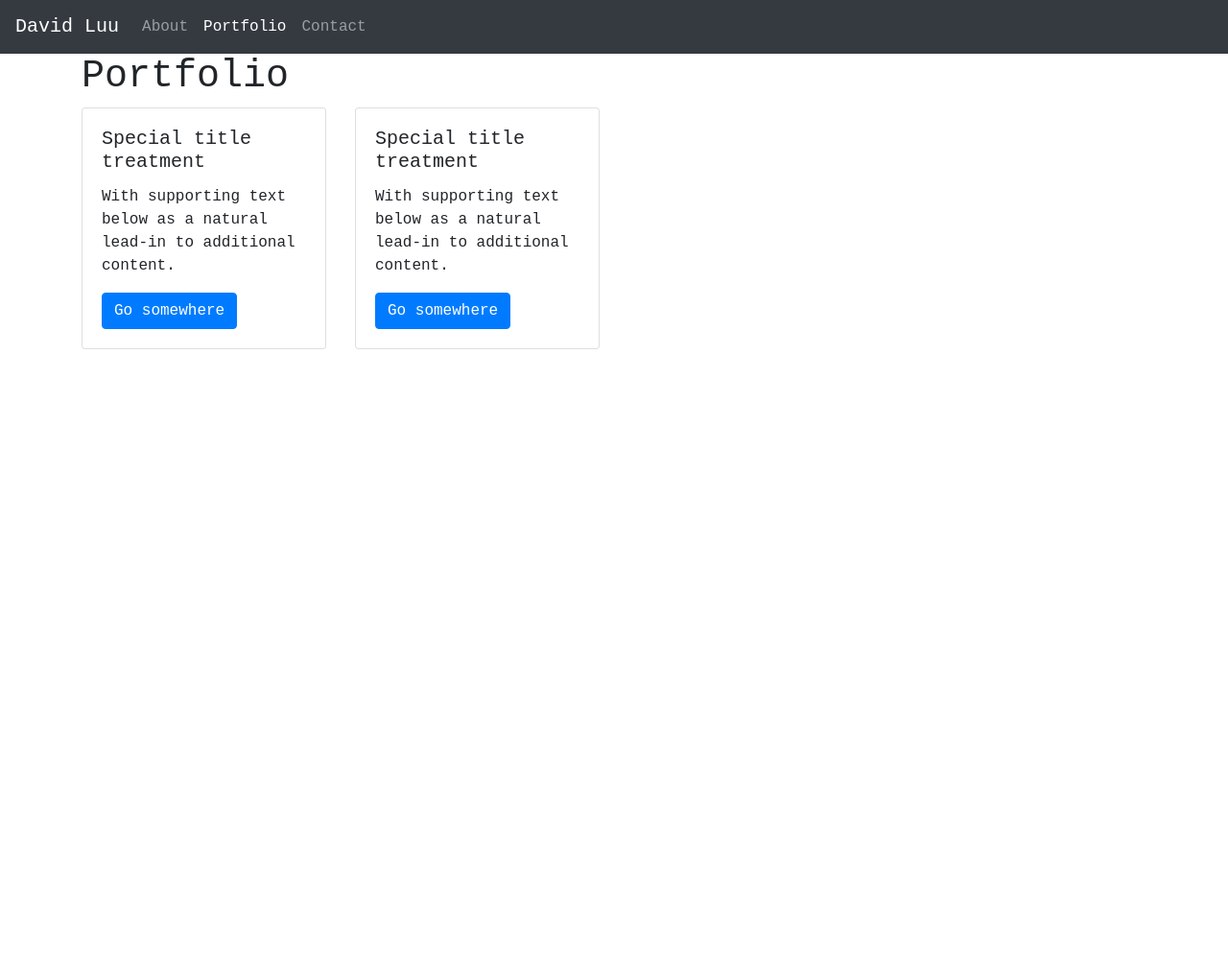
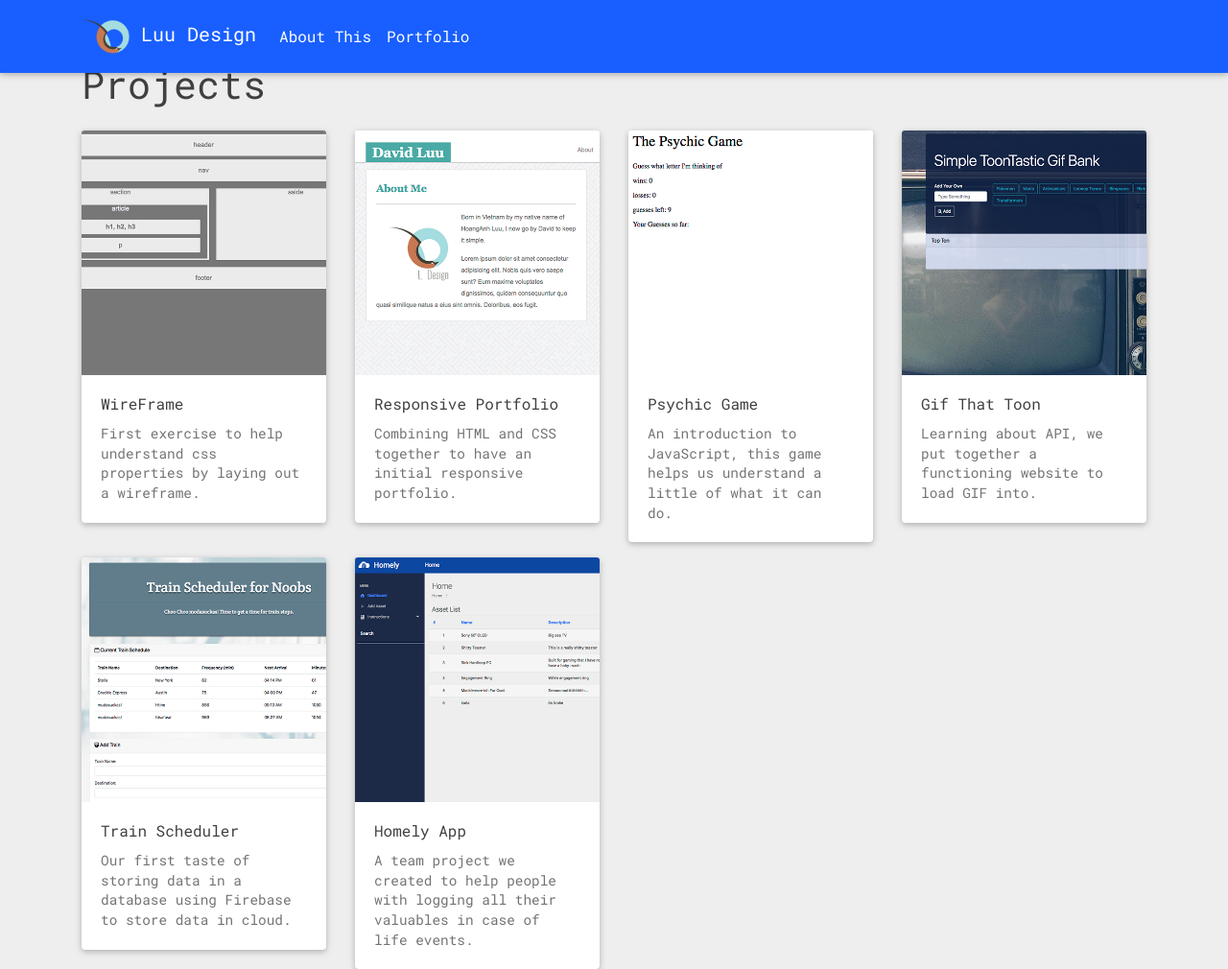
Before and after one commit to smpldvd/Bootstrap-Portfolio, a plain HTML site: page portfolio.html in a window 1280 px wide. Shown: the whole page at 96% size. Before the commit the page ends 800 px from the top, so only its background shows below. Drawn offline with nearby package versions, Linux system fonts and the light colour scheme; some packages are replaced by stand-ins of ours; files that its build step writes are made by us from their sources; a web font is replaced by a local one.

Commit message:
Remove lorem and set text, as well as style portfolio.

```diff
--- a/asset/css/style.css
+++ b/asset/css/style.css
@@ -1,10 +1,54 @@
-html, body {
-    font-family: 'Roboto Mono', monospace;
-    font-style: normal;
-    font-weight: 400;
+html body main {
+    margin-top: 5%;
 }
 
-html, body, #intro {
+*,
+*::before,
+*::after {
+  box-sizing: border-box; }
+
+html {
+  font-family: sans-serif;
+  line-height: 1.15;
+  -webkit-text-size-adjust: 100%;
+  -ms-text-size-adjust: 100%;
+  -ms-overflow-style: scrollbar;
+  -webkit-tap-highlight-color: transparent; }
+
+@-ms-viewport {
+  width: device-width; }
+
+article, aside, dialog, figcaption, figure, footer, header, hgroup, main, nav, section {
+  display: block; }
+
+body {
+  margin: 0;
+  font-size: 1rem;
+  font-family: 'Roboto Mono', monospace;
+  font-style: normal;
+  font-weight: 400;
+  line-height: 1.428571429;
+  color: #404040;
+  text-align: left;
+  background-color: #EEEEEE; }
+
+[tabindex="-1"]:focus {
+  outline: 0 !important; }
+
+hr {
+  box-sizing: content-box;
+  height: 0;
+  overflow: visible; }
+
+h1, h2, h3, h4, h5, h6 {
+  margin-top: 0;
+  margin-bottom: 0.5rem; }
+
+p {
+  margin-top: 0;
+  margin-bottom: 1rem; }
+
+  html, body, #intro {
     height: 100%;
 }
 
@@ -21,16 +65,16 @@ html, body, #intro {
 }
 
 .top-nav-collapse {
-    background-color: #24355C;
+    background-color: #195FFF;
   }
   @media (max-width: 768px) {
     .navbar:not(.top-nav-collapse) {
-      background-color: #24355C;
+      background-color: #195FFF;
     }
   }
   @media (min-width: 800px) and (max-width: 850px) {
     .navbar:not(.top-nav-collapse) {
-      background-color: #24355C;
+      background-color: #195FFF;
     }
   }
 
@@ -41,3 +85,41 @@ html, body, #intro {
 	padding-top: 12px;
 	padding-bottom: 12px;
 }
+
+.bg-blue {
+    background-color: #195FFF;
+}
+
+.container {
+    width: 100%;
+    padding-right: 15px;
+    padding-left: 15px;
+    margin-right: auto;
+    margin-left: auto; }
+    @media (min-width: 576px) {
+      .container {
+        max-width: 540px; } }
+    @media (min-width: 768px) {
+      .container {
+        max-width: 720px; } }
+    @media (min-width: 992px) {
+      .container {
+        max-width: 960px; } }
+    @media (min-width: 1200px) {
+      .container {
+        max-width: 1140px; } }
+
+  .container-fluid {
+    width: 100%;
+    padding-right: 15px;
+    padding-left: 15px;
+    margin-right: auto;
+    margin-left: auto; }
+
+  .row {
+    display: -ms-flexbox;
+    display: flex;
+    -ms-flex-wrap: wrap;
+        flex-wrap: wrap;
+    margin-right: -15px;
+    margin-left: -15px; }
--- a/portfolio.html
+++ b/portfolio.html
@@ -4,55 +4,113 @@
 <head>
     <meta charset="UTF-8">
     <title>D.Luu | Portfolio</title>
-    <link rel="stylesheet" href="https://stackpath.bootstrapcdn.com/bootstrap/4.1.1/css/bootstrap.min.css" integrity="sha384-WskhaSGFgHYWDcbwN70/dfYBj47jz9qbsMId/iRN3ewGhXQFZCSftd1LZCfmhktB"
-        crossorigin="anonymous">
-    <link rel="stylesheet" type="text/css" href="asset/style.css">
-</head>
+    <link rel="stylesheet" href="https://stackpath.bootstrapcdn.com/bootstrap/4.1.1/css/bootstrap.min.css" integrity="sha384-WskhaSGFgHYWDcbwN70/dfYBj47jz9qbsMId/iRN3ewGhXQFZCSftd1LZCfmhktB" crossorigin="anonymous">
+    <link href="https://cdnjs.cloudflare.com/ajax/libs/mdbootstrap/4.5.5/css/mdb.min.css" rel="stylesheet">
+    <link rel="stylesheet" href="https://cdnjs.cloudflare.com/ajax/libs/material-design-iconic-font/2.2.0/css/material-design-iconic-font.min.css">
+    <link href="https://fonts.googleapis.com/css?family=Roboto|Roboto+Condensed|Roboto+Mono|Roboto+Slab" rel="stylesheet">
+    <link rel="stylesheet" href="https://use.typekit.net/axr1ees.css">
+    <link rel="stylesheet" type="text/css" href="asset/css/style.css">
 
 <body>
-    <nav class="navbar navbar-expand-lg navbar-dark bg-dark">
-        <a class="navbar-brand" href="index.html">David Luu</a>
+    <nav class="navbar navbar-expand-lg navbar-dark bg-blue fixed-top">
+        <div class="container">
+            <a class="navbar-brand" href="index.html">
+                <img src="asset/img/logo.png" width="50" height="50" class="d-inline-block align-center" alt="Luu Design Logo">
+                Luu Design
+            </a>
             <button class="navbar-toggler" type="button" data-toggle="collapse" data-target="#navbarNavAltMarkup" aria-controls="navbarNavAltMarkup"
                 aria-expanded="false" aria-label="Toggle navigation">
                 <span class="navbar-toggler-icon"></span>
             </button>
             <div class="collapse navbar-collapse" id="navbarNavAltMarkup">
-            <div class="navbar-nav navbar-right">
-                <a class="nav-item nav-link" href="index.html">About
+                <ul class="navbar-nav navbar-right">
+                    <li class="nav-item">
+                        <a class="nav-item nav-link" href="index.html">About This
                             <span class="sr-only">(current)</span>
                         </a>
+                    </li>
+                    <li class="nav-item">
                         <a class="nav-item nav-link active" href="portfolio.html">Portfolio</a>
-                <a class="nav-item nav-link" href="contact.html">Contact</a>
+                    </li>
+                </ul>
             </div>
         </div>
     </nav>
-    <div class="container">
+    <main class="container">
         <div class="row">
             <div class="col-md-12">
-                <h1>Portfolio</h1>
+                <h1>Projects</h1>
             </div>
         </div>
-        <div class="row">
+        <div class="row mt-3">
             <div class="col-sm-6 col-md-3">
                 <div class="card">
+                    <img class="card-img-top" src="asset/img/wirefram-sc.png" alt="WireFrame Screenshot">
                     <div class="card-body">
-                  <h5 class="card-title">Special title treatment</h5>
-                  <p class="card-text">With supporting text below as a natural lead-in to additional content.</p>
-                  <a href="#" class="btn btn-primary">Go somewhere</a>
+                        <h6 class="card-title">WireFrame</h6>
+                        <p class="card-text">First exercise to help understand css properties by laying out a wireframe.</p>
                     </div>
                 </div>
             </div>
             <div class="col-sm-6 col-md-3">
                 <div class="card">
+                    <img class="card-img-top" src="asset/img/responsive-sc.png" alt="Resp. Portfolio Screenshot">
                     <div class="card-body">
-                  <h5 class="card-title">Special title treatment</h5>
-                  <p class="card-text">With supporting text below as a natural lead-in to additional content.</p>
-                  <a href="#" class="btn btn-primary">Go somewhere</a>
+                        <h6 class="card-title">Responsive Portfolio</h6>
+                        <p class="card-text">Combining HTML and CSS together to have an initial responsive portfolio.</p>
+                    </div>
+                </div>
+            </div>
+            <div class="col-sm-6 col-md-3">
+                <div class="card">
+                    <img class="card-img-top" src="asset/img/psychic-sc.png" alt="Psychic Game Screenshot">
+                    <div class="card-body">
+                        <h6 class="card-title">Psychic Game</h6>
+                        <p class="card-text">An introduction to JavaScript, this game helps us understand a little of what it can do.</p>
+                    </div>
+                </div>
+            </div>
+            <div class="col-sm-6 col-md-3">
+                <div class="card">
+                    <img class="card-img-top" src="asset/img/gif-sc.png" alt="Gif Screenshot">
+                    <div class="card-body">
+                        <h6 class="card-title">Gif That Toon</h6>
+                        <p class="card-text">Learning about API, we put together a functioning website to load GIF into.</p>
                     </div>
                 </div>
             </div>
         </div>
+        <div class="row mt-3">
+            <div class="col-sm-6 col-md-3">
+                <div class="card">
+                    <img class="card-img-top" src="asset/img/train-sc.png" alt="Train Scheduler Screenshot">
+                    <div class="card-body">
+                        <h6 class="card-title">Train Scheduler</h6>
+                        <p class="card-text">Our first taste of storing data in a database using Firebase to store data in cloud.</p>
                     </div>
+                </div>
+            </div>
+            <div class="col-sm-6 col-md-3">
+                <div class="card">
+                    <img class="card-img-top" src="asset/img/homely-sc.png" alt="Homely Screenshot">
+                    <div class="card-body">
+                        <h6 class="card-title">Homely App</h6>
+                        <p class="card-text">A team project we created to help people with logging all their valuables in case of life events.</p>
+                    </div>
+                </div>
+            </div>
+        </div>
+    </main>
+
+    <!-- JQuery, Popper and Bootstrap -->
+    <script src="https://code.jquery.com/jquery-3.3.1.min.js" integrity="sha256-FgpCb/KJQlLNfOu91ta32o/NMZxltwRo8QtmkMRdAu8=" crossorigin="anonymous"></script>
+    <script src="https://cdnjs.cloudflare.com/ajax/libs/popper.js/1.14.3/umd/popper.min.js" integrity="sha384-ZMP7rVo3mIykV+2+9J3UJ46jBk0WLaUAdn689aCwoqbBJiSnjAK/l8WvCWPIPm49" crossorigin="anonymous"></script>
+    <script src="https://stackpath.bootstrapcdn.com/bootstrap/4.1.1/js/bootstrap.bundle.min.js" integrity="sha384-u/bQvRA/1bobcXlcEYpsEdFVK/vJs3+T+nXLsBYJthmdBuavHvAW6UsmqO2Gd/F9" crossorigin="anonymous"></script>
+    <!-- MDB core JavaScript -->
+    <script src="https://cdnjs.cloudflare.com/ajax/libs/mdbootstrap/4.5.5/js/mdb.min.js" integrity="sha256-IsnXQfMetjxrQkLrrhKx1vuUcEu8QF/IuAZVJAlOhwg=" crossorigin="anonymous"></script>
+    <script async defer src="https://maps.googleapis.com/maps/api/js?key=AIzaSyB-e0-x0xL8DqZ-R41NUPNuDouZgHXGWmw&callback=initMap"></script>
+    <script src="asset/js/app.js"></script>
+
 </body>
 
 </html>
```
Also changed, not shown: index.html (+26 -18 lines), asset/img/gif-sc.png (added), asset/img/homely-sc.png (added), asset/img/psychic-sc.png (added), asset/img/responsive-sc.png (added), asset/img/train-sc.png (added), asset/img/trivia-sc.png (added), asset/img/wirefram-sc.png (added), 1 other file. Lines whose indentation alone changed are shown as unchanged.
